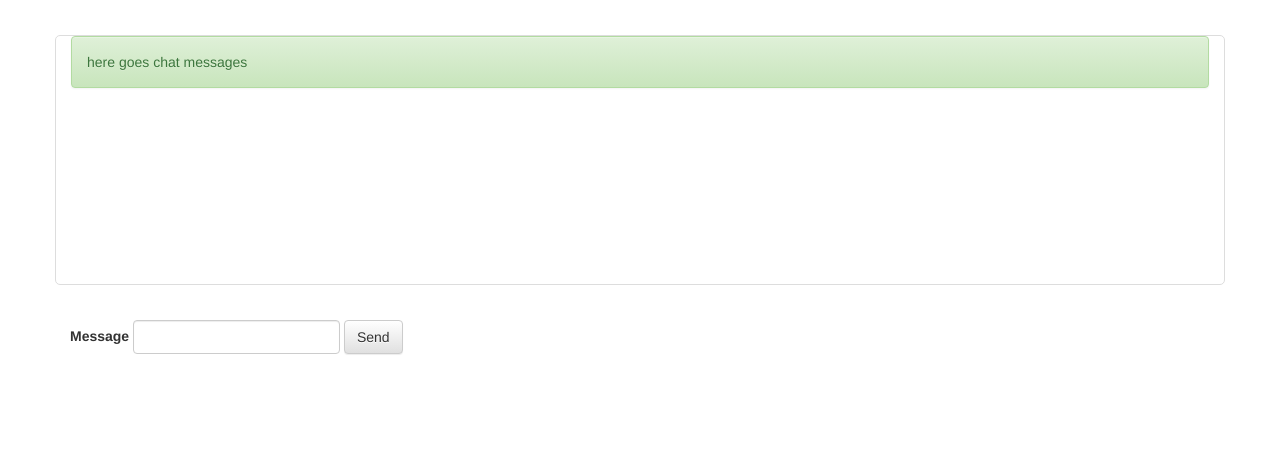
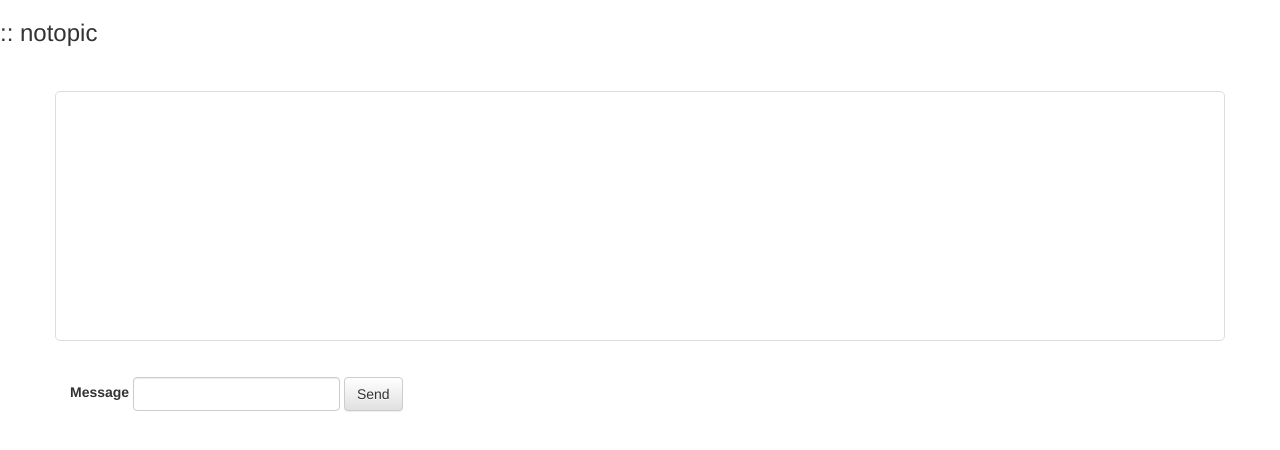
Before and after one commit to HotscriptGG/dygression.js, a website: page front/index.html in a window 1280 px wide. Drawn offline with Linux system fonts and the light colour scheme.

Commit message:
Added topic display

```diff
--- a/front/index.html
+++ b/front/index.html
@@ -19,13 +19,10 @@
 	</head>
 
     <body>
+        <h3>:: notopic</h3>
         <div id="chat-container" class="container">
 			<div class="row">
-                <div id="chat-window" class="col-md-12">
-                    <div class="alert alert-success" role="alert">
-                        here goes chat messages
-                    </div>
-                </div>
+                <div id="chat-window" class="col-md-12"></div>
                 <div id="chat-input" class="col-md-12">
                     <form class="form-inline">
                         <div class="form-group">
```
